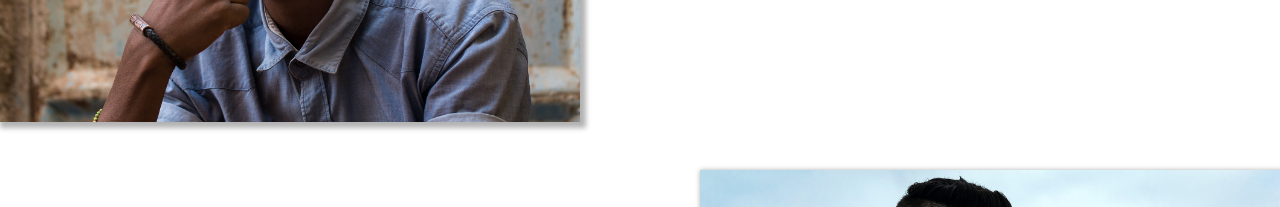
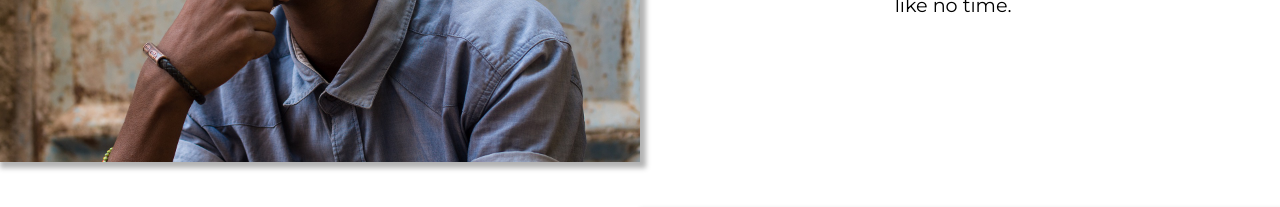
Before and after one commit to MelinaMejia95/css-project, a plain HTML site: page customers/index.html in a window 1280 px wide. Shown: the part 361-568 px from the top of the page. Drawn offline with Linux system fonts and the light colour scheme.

Commit message:
Improving customer page
 On branch master
 Changes to be committed:
	modified:   customers/customers.css
	modified:   main.css

```diff
--- a/customers/customers.css
+++ b/customers/customers.css
@@ -1,22 +1,19 @@
 .testimonial {
   font-size: 1.2rem;
-  margin: 3rem 0;
 }
 
-.testimonial__list {
+/* .testimonial__list {
   width: 80%;
   margin: auto;
-}
+} */
 
 .testimonial:first-of-type {
   margin-top: 6rem;
 }
 
 .testimonial__image-container {
-  width: 65%;
-  max-width: 580px;
-  display: inline-block;
-  vertical-align: middle;
+  width: 100%;
+  max-width: 40rem;
   box-shadow: 3px 3px 5px 3px rgba(0, 0, 0, 0.3);
 }
 
@@ -28,9 +25,6 @@
 .testimonial__info {
   text-align: right;
   padding: 0.9rem;
-  display: inline-block;
-  vertical-align: middle;
-  width: 30%;
 }
 
 #customer-2.testimonial {
@@ -66,3 +60,24 @@
 .testimonial__text {
   margin: 3px;
 }
+
+@media (min-width: 40rem) {
+
+  .testimonial {
+    margin: 3rem auto;
+    max-width: 1500px;
+  }
+
+  .testimonial__image-container {
+    display: inline-block;
+    vertical-align: middle;
+    width: 66%;
+  }
+
+  .testimonial__info {
+    display: inline-block;
+    vertical-align: middle;
+    width: 30%;
+  }
+
+}
--- a/main.css
+++ b/main.css
@@ -179,6 +179,10 @@
         font-size: 3rem;
     }
 
+}
+
+@media (min-width: 40rem) {
+
     .plan__list {
         width: 100%;
         text-align: center;
```
